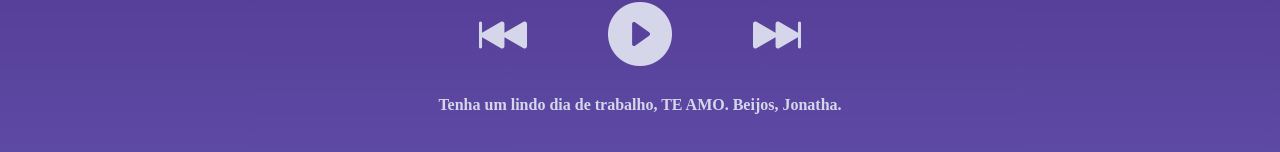
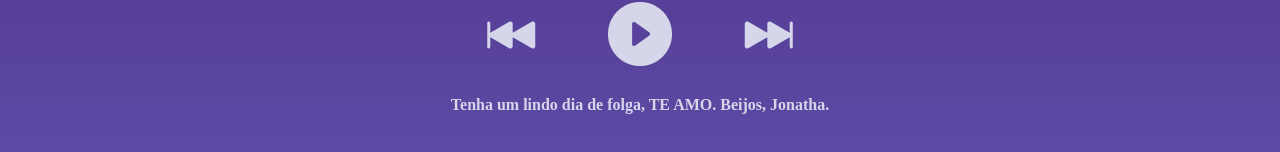
Before and after one commit to Jonatha-Lara/audio-book-dom-casmurro, a plain HTML site: page index.html in a window 1280 px wide. Shown: the part 620-772 px from the top of the page. Drawn offline with nearby package versions, Linux system fonts and the light colour scheme.

Commit message:
novissimo ajuste de texto

```diff
--- a/index.html
+++ b/index.html
@@ -22,7 +22,7 @@
             <button id="proximo" class="bi bi-skip-forward-fill"></button>
         </div>
         <div>
-            <h4>Tenha um lindo dia de trabalho, TE AMO. Beijos, Jonatha.</h4>
+            <h4>Tenha um lindo dia de folga, TE AMO. Beijos, Jonatha.</h4>
 
         </div>
     <div>
```
